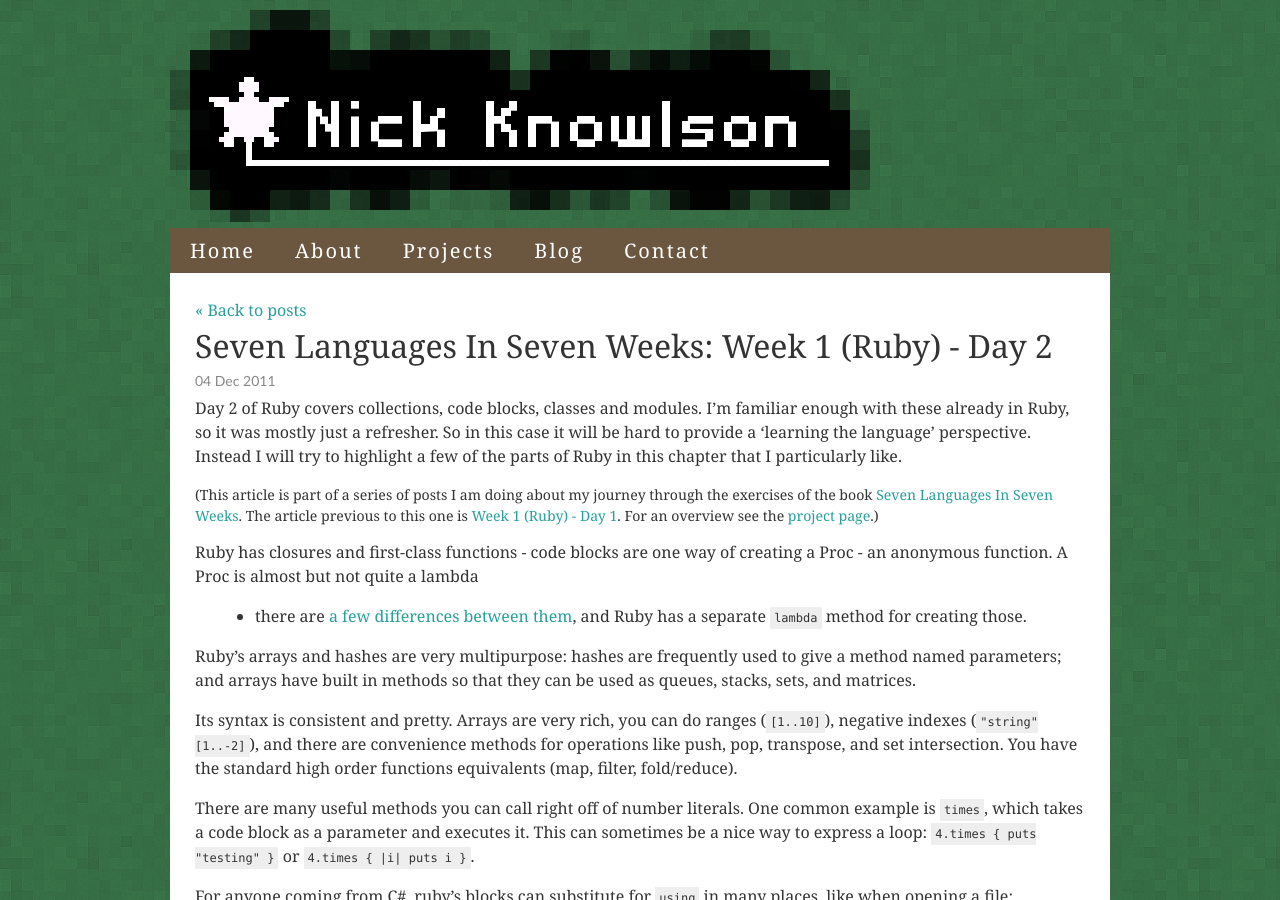
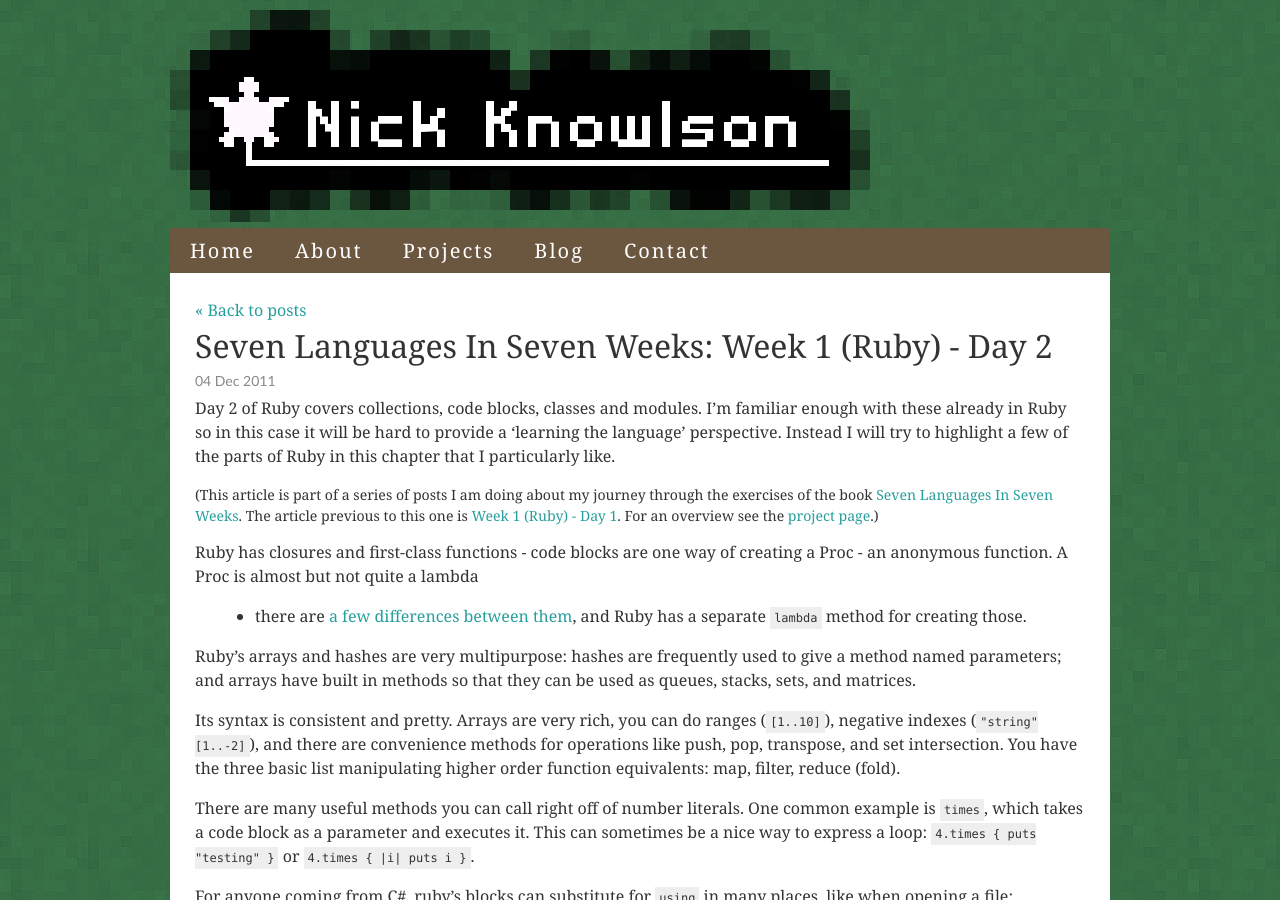
Before and after one commit to nickknw/nickknowlson.com, a Jekyll site: the page built from _posts/2011-12-04-seven-languages-week-1-day-2.markdown, in a window 1280 px wide and 900 px high. Built offline with Jekyll 4.4.1, drawn with Linux system fonts in a browser that asks for light colours; nearby versions of some CDN libraries; comment, search, counter and statistics services are not loaded.

Commit message:
edit awkward bits in day 2 of ruby

```diff
--- a/_posts/2011-12-04-seven-languages-week-1-day-2.markdown
+++ b/_posts/2011-12-04-seven-languages-week-1-day-2.markdown
@@ -4,10 +4,9 @@ title: "Seven Languages In Seven Weeks: Week 1 (Ruby) - Day 2"
 ---
 
 Day 2 of Ruby covers collections, code blocks, classes and modules. I'm familiar
-enough with these already in Ruby, so it was mostly just a refresher. So in this
-case it will be hard to provide a 'learning the language' perspective. Instead I
-will try to highlight a few of the parts of Ruby in this chapter that I
-particularly like.
+enough with these already in Ruby so in this case it will be hard to provide a
+'learning the language' perspective. Instead I will try to highlight a few of
+the parts of Ruby in this chapter that I particularly like.
 
 <div class="interjection"><p>
 (This article is part of a series of posts I am doing about my journey through the exercises of the book <a href="http://pragprog.com/book/btlang/seven-languages-in-seven-weeks">Seven Languages In Seven Weeks</a>. The article previous to this one is <a href="/blog/2011/11/27/seven-languages-week-1-day-1/">Week 1 (Ruby) - Day 1</a>. For an overview see the <a href="/projects/seven-languages-in-seven-weeks/">project page</a>.)
@@ -25,7 +24,7 @@ can be used as queues, stacks, sets, and matrices.
 Its syntax is consistent and pretty. Arrays are very rich, you can do ranges
 (`[1..10]`), negative indexes (`"string"[1..-2]`), and there are convenience
 methods for operations like push, pop, transpose, and set intersection. You have
-the standard high order functions equivalents (map, filter, fold/reduce).
+the three basic list manipulating higher order function equivalents: map, filter, reduce (fold).
 
 There are many useful methods you can call right off of number literals. One
 common example is `times`, which takes a code block as a parameter and executes
```
